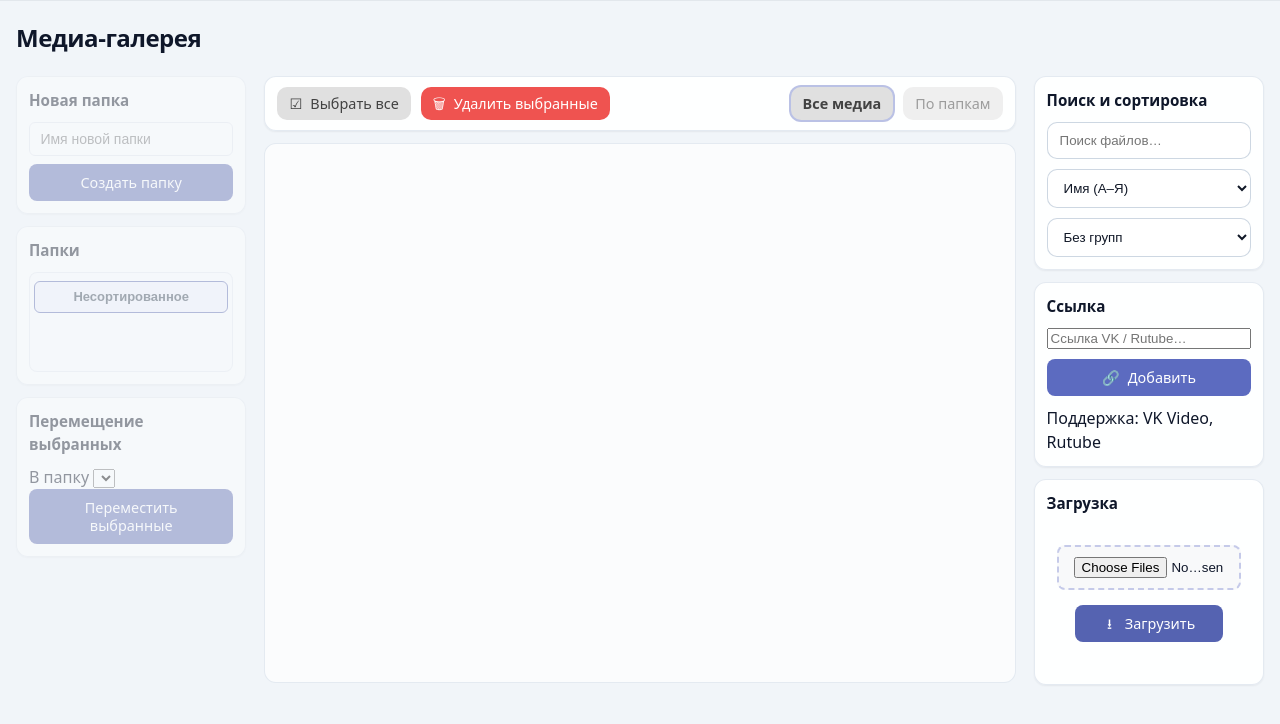
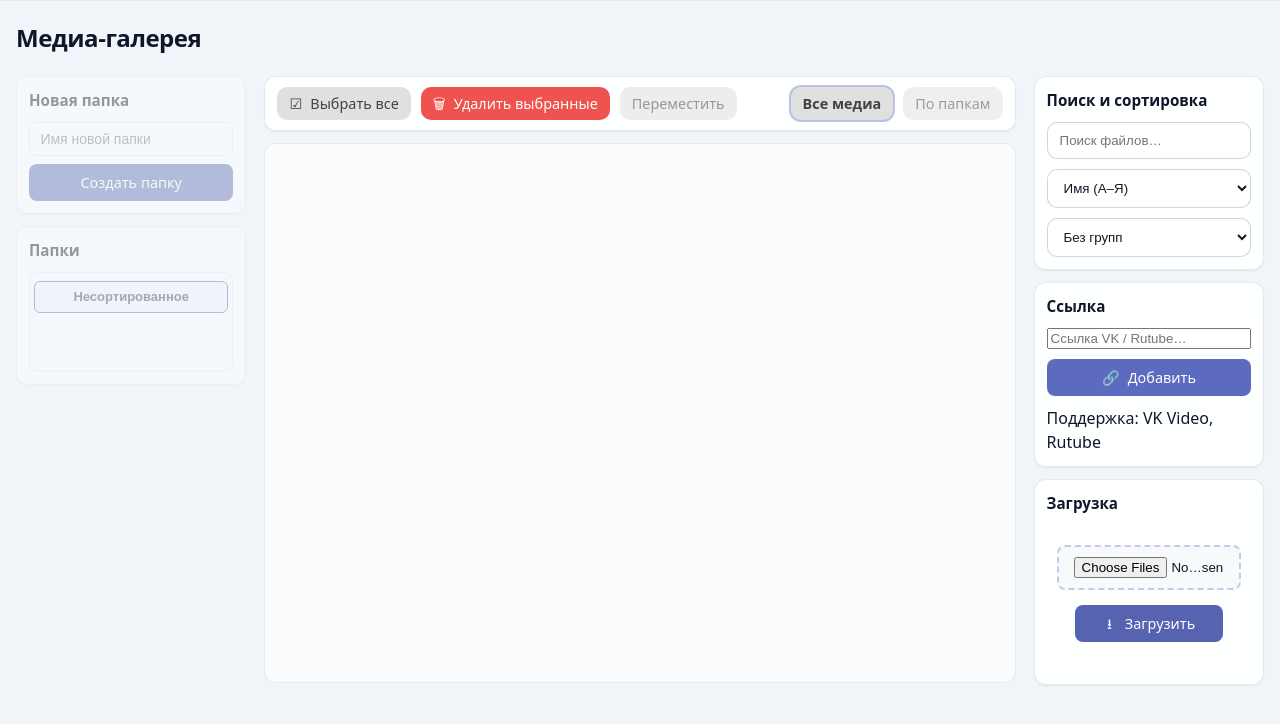
Before and after one commit to kirpodolak/dsign, a Python web app: template dsign/templates/gallery.html in a window 1280 px wide. Shown: the part 57-781 px from the top of the page. Run offline with Jinja, Linux system fonts and the light colour scheme; the template is opened without the code that fills it, so the values that code supplies are empty.

Commit message:
Update gallery.html

```diff
--- a/dsign/templates/gallery.html
+++ b/dsign/templates/gallery.html
@@ -26,16 +26,6 @@
           <div id="gallery-folder-nav" class="gallery-folder-nav" role="navigation" aria-label="Folder list"></div>
         </div>
       </div>
-      <div class="gallery-side__card gallery-folder-column__bulk" id="gallery-bulk-move-card">
-        <div class="gallery-side__title" data-i18n="gallery_bulk_move_card_title">Перемещение</div>
-        <div class="gallery-bulk-move gallery-bulk-move--column" id="gallery-bulk-move">
-          <label class="gallery-bulk-move__label" for="gallery-bulk-folder-select">
-            <span data-i18n="gallery_bulk_move_label">В папку</span>
-          </label>
-          <select id="gallery-bulk-folder-select" class="gallery-bulk-move__select" aria-label="Target folder"></select>
-          <button type="button" id="gallery-bulk-move-btn" class="btn primary gallery-bulk-move__btn" data-i18n="gallery_bulk_move_btn">Переместить</button>
-        </div>
-      </div>
     </aside>
 
     <div class="gallery-main">
@@ -46,6 +36,9 @@
           </button>
           <button id="delete-selected" type="button" class="btn danger">
             <span aria-hidden="true">🗑</span> <span data-i18n="delete_selected">Удалить выбранные</span>
+          </button>
+          <button id="gallery-move-selected-btn" type="button" class="btn secondary" disabled data-i18n="gallery_toolbar_move">
+            Переместить
           </button>
         </div>
         <div class="gallery-actions__right" role="group" aria-label="View mode">
@@ -114,6 +107,22 @@
     </aside>
   </div>
 
+<div id="gallery-move-modal" class="gallery-move-modal" role="dialog" aria-modal="true" aria-labelledby="gallery-move-modal-title" hidden>
+  <div class="gallery-move-modal__backdrop" data-gallery-move-dismiss="1"></div>
+  <div class="gallery-move-modal__panel">
+    <h2 id="gallery-move-modal-title" class="gallery-move-modal__title" data-i18n="gallery_move_modal_title">Переместить выбранное</h2>
+    <p class="gallery-move-modal__hint" data-i18n="gallery_move_modal_hint">Выберите папку назначения.</p>
+    <label class="gallery-move-modal__label" for="gallery-move-modal-folder-select">
+      <span data-i18n="gallery_move_modal_folder_label">Куда</span>
+    </label>
+    <select id="gallery-move-modal-folder-select" class="gallery-move-modal__select" aria-label="Target folder"></select>
+    <div class="gallery-move-modal__actions">
+      <button type="button" id="gallery-move-modal-cancel" class="btn secondary" data-i18n="btn_cancel">Отмена</button>
+      <button type="button" id="gallery-move-modal-confirm" class="btn primary" data-i18n="gallery_move_modal_confirm">Подтвердить</button>
+    </div>
+  </div>
+</div>
+
 <div id="preview-modal" class="preview-modal" role="dialog" aria-modal="true" aria-labelledby="preview-filename" hidden>
   <div class="preview-modal__panel">
     <button type="button" class="preview-modal__close" id="preview-modal-close" data-i18n-aria="preview_close" aria-label="Close">
```
